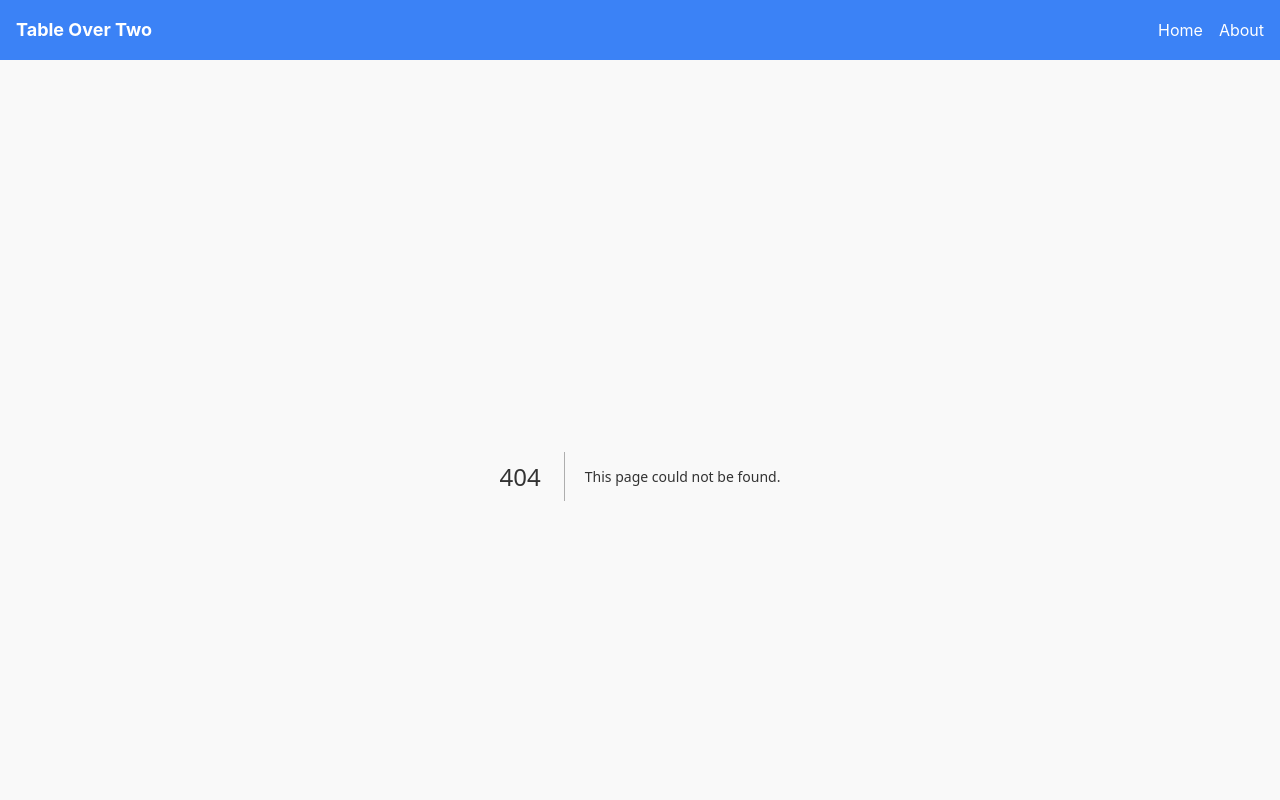
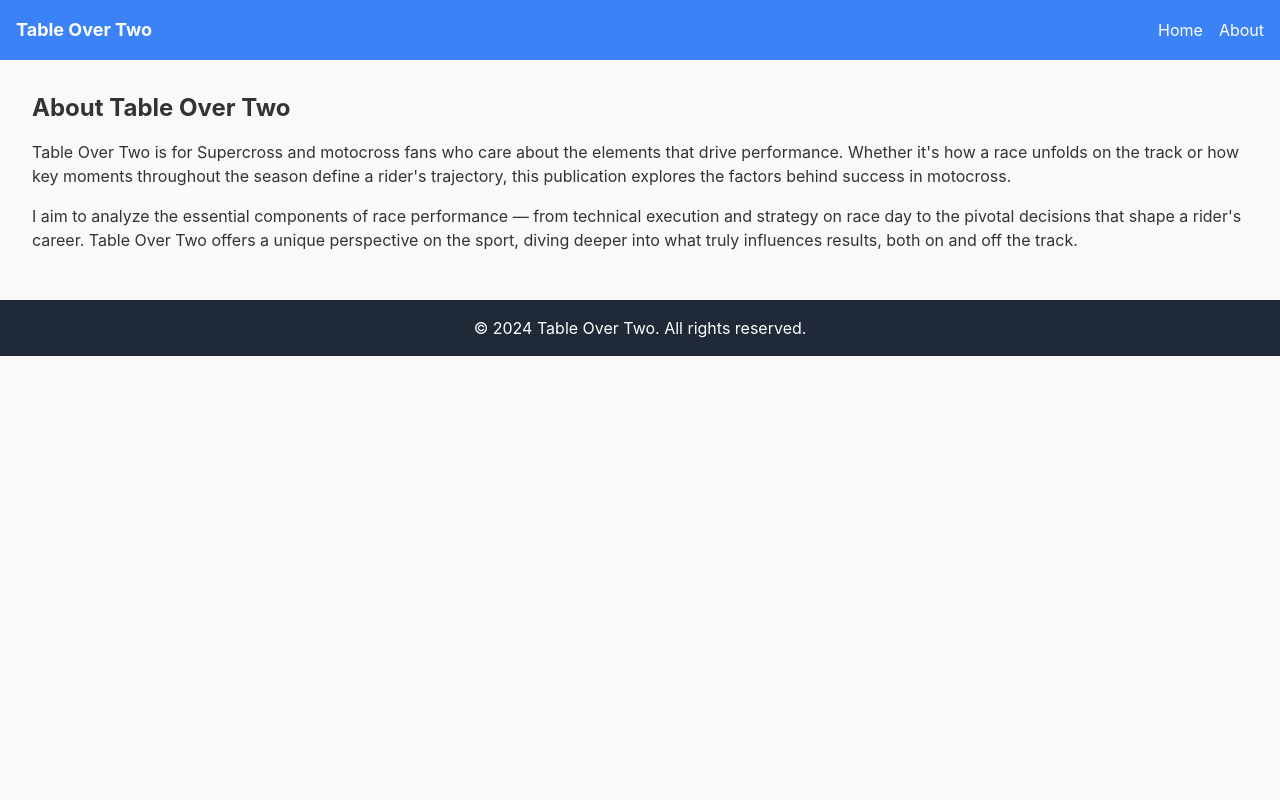
Before and after one commit to AaronRDurant/table-over-two, a Next.js app: page /about in a window 1280 px wide. Before the commit this address had no page. Shown: the top 800 px of the page. Built offline with nearby package versions, Linux system fonts and the light colour scheme.

Commit message:
Created basic About page

```diff
--- /dev/null
+++ b/src/app/about/page.tsx
@@ -0,0 +1,21 @@
+export default function About() {
+  return (
+    <div className="container mx-auto p-4">
+      <h1 className="text-2xl font-bold">About Table Over Two</h1>
+      <p className="mt-4">
+        Table Over Two is for Supercross and motocross fans who care about the
+        elements that drive performance. Whether it's how a race unfolds on the
+        track or how key moments throughout the season define a rider's
+        trajectory, this publication explores the factors behind success in
+        motocross.
+      </p>
+      <p className="mt-4">
+        I aim to analyze the essential components of race performance — from
+        technical execution and strategy on race day to the pivotal decisions
+        that shape a rider's career. Table Over Two offers a unique perspective
+        on the sport, diving deeper into what truly influences results, both on
+        and off the track.
+      </p>
+    </div>
+  );
+}
```
